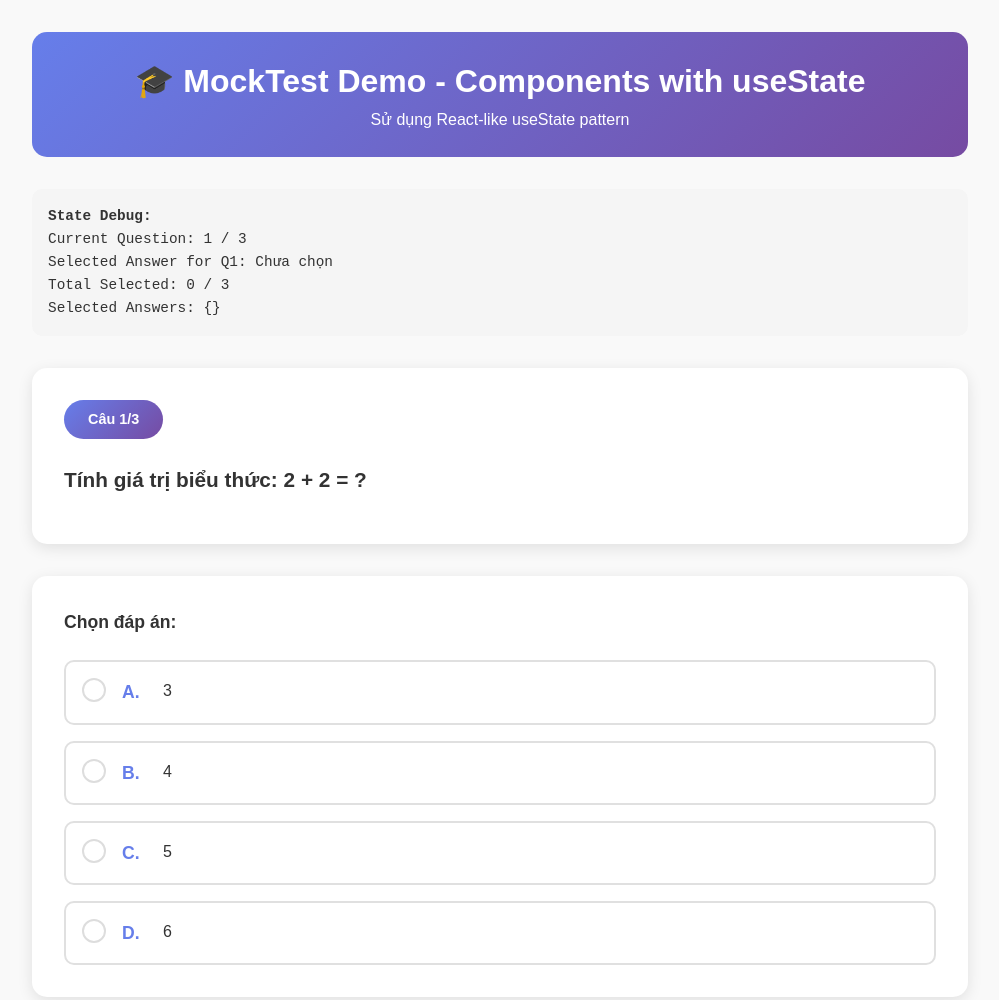
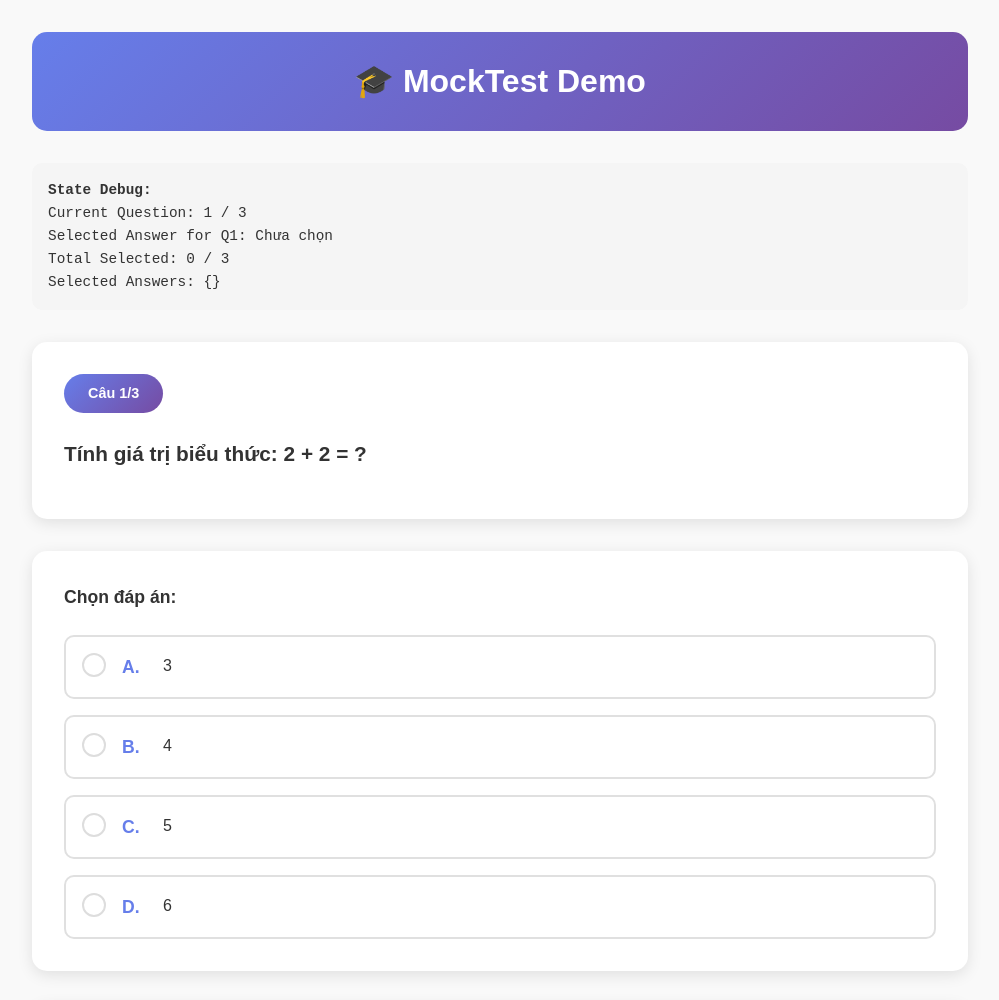
Before and after one commit to SasakoNguyen/mocktest-landing-page, a website: page pages/mocktest.html in a window 1280 px wide. Shown: the top 1000 px of the page, without its empty margins (140-1139 px from the left). Drawn offline with Linux system fonts and the light colour scheme.

Commit message:
chore: prune unused CSS modifiers, simplify mocktest page, align scripts with refactors

```diff
--- a/components/Choices.css
+++ b/components/Choices.css
@@ -39,7 +39,6 @@
   transform: translateX(5px);
 }
 
-.choices__item--selected,
 .choices__item.selected {
   background: linear-gradient(135deg, rgba(102, 126, 234, 0.1) 0%, rgba(118, 75, 162, 0.1) 100%);
   border-color: #667eea;
@@ -58,7 +57,6 @@
   transition: all 0.3s;
 }
 
-.choices__item--selected .choices__radio,
 .choices__item.selected .choices__radio {
   border-color: #667eea;
   background-color: #667eea;
--- a/pages/mocktest.html
+++ b/pages/mocktest.html
@@ -37,8 +37,7 @@
 <body>
     <div class="container">
         <div class="header">
-            <h1>🎓 MockTest Demo - Components with useState</h1>
-            <p>Sử dụng React-like useState pattern</p>
+            <h1>🎓 MockTest Demo</h1>
         </div>
 
         <div class="state-debug" id="stateDebug">
--- a/scripts/mocktest.js
+++ b/scripts/mocktest.js
@@ -215,17 +215,13 @@ function renderApp() {
 
         const choices = Choices({
             choices: question.choices,
-            selectedAnswer: selectedAnswer,
-            questionIndex: currentIndex
+            selectedAnswer: selectedAnswer
         });
 
         const navBar = NavBar({
             currentQuestion: currentIndex + 1,
             totalQuestions: questionsData.length,
-            onPrevQuestion: handlePrevQuestion,
-            onNextQuestion: handleNextQuestion,
-            isLastQuestion: currentIndex === questionsData.length - 1,
-            onSubmit: handleSubmit
+            isLastQuestion: currentIndex === questionsData.length - 1
         });
 
         app.innerHTML = questionCard + choices + navBar;
```
